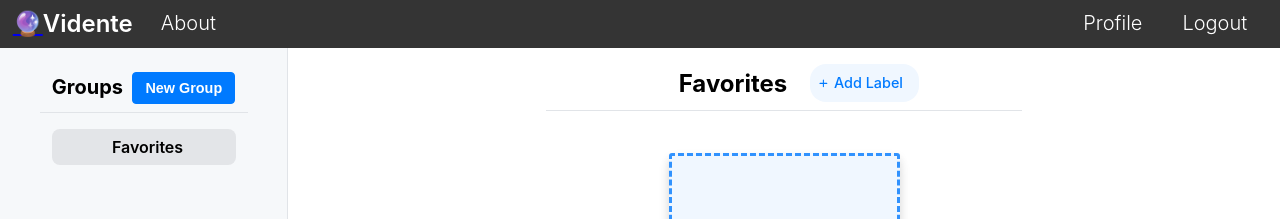
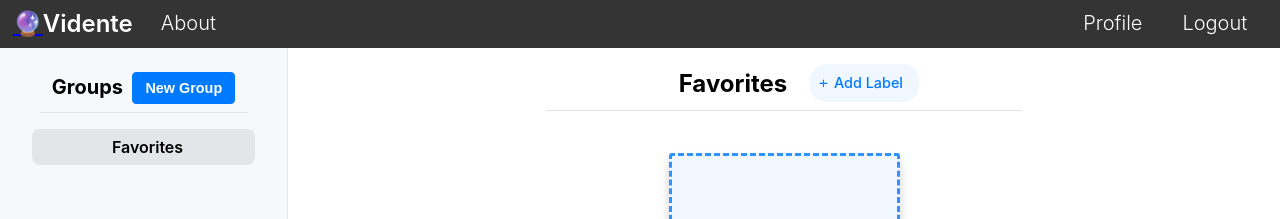
Before and after one commit to jorgeluceda/vidente, a React (Create React App) app in the folder app_server/vidente-app/: page / in a window 1280 px wide. Shown: the top 219 px of the page. Built offline with nearby package versions, Linux system fonts and the light colour scheme.

Commit message:
increase group label padding

```diff
--- a/app_server/vidente-app/src/components/Menu/MenuContents/MenuContents.module.css
+++ b/app_server/vidente-app/src/components/Menu/MenuContents/MenuContents.module.css
@@ -1,4 +1,3 @@
-
 .menu {
     grid-area: mc;
     display: flex;
@@ -46,6 +45,8 @@
     padding-top: 1em;
     padding-bottom: 1em;
     font-weight: 600;
+    padding-left: 4em;
+    padding-right: 4em;
 }
 
 @media screen and (max-width: 1020px) {
--- a/app_server/vidente-app/src/components/app/App.js
+++ b/app_server/vidente-app/src/components/app/App.js
@@ -14,7 +14,6 @@ function App() {
       <Menu></Menu>
       <Contents></Contents>
       {/* <Footer></Footer> */}
-
     </div>
   );
 }
```
